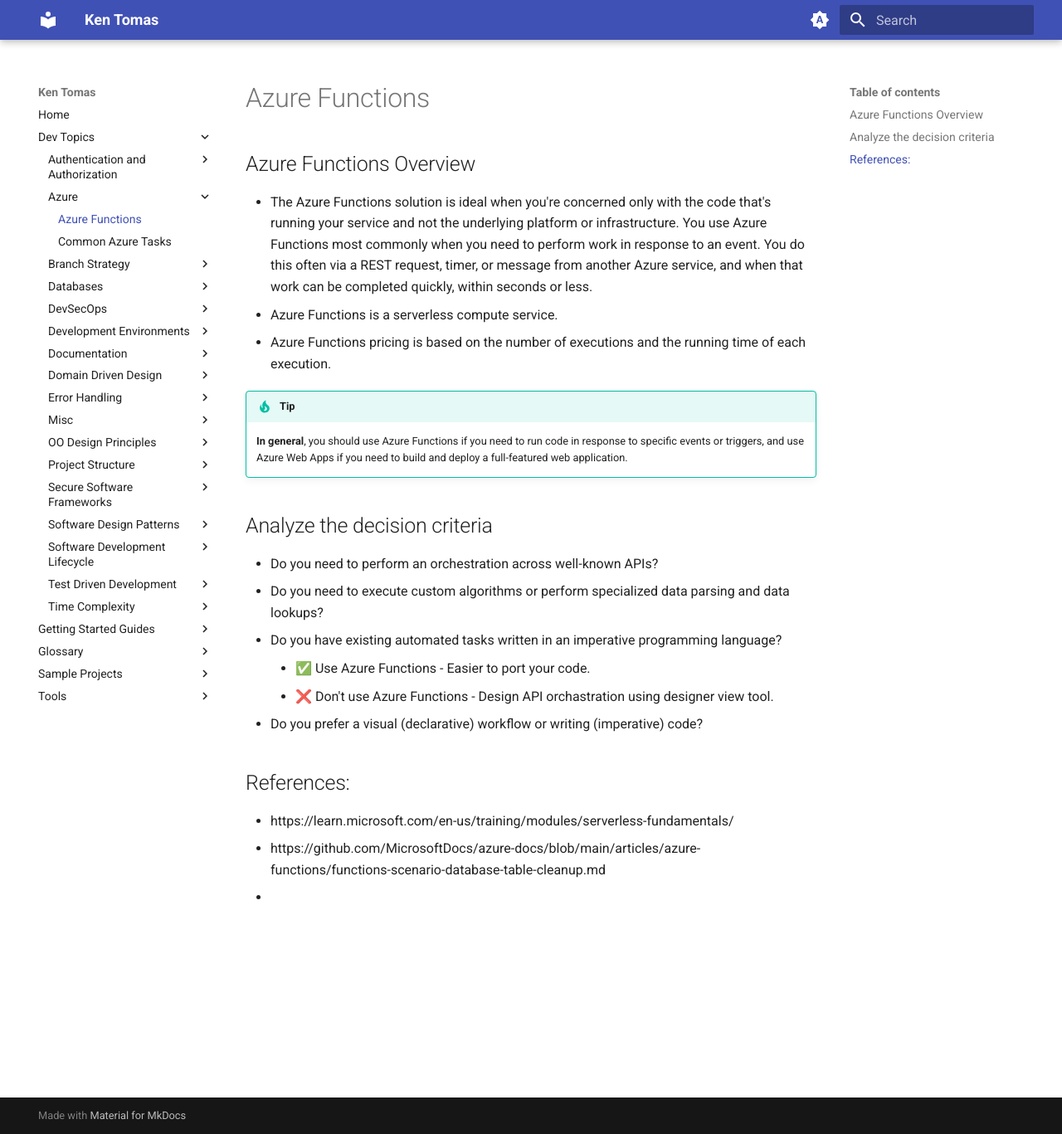
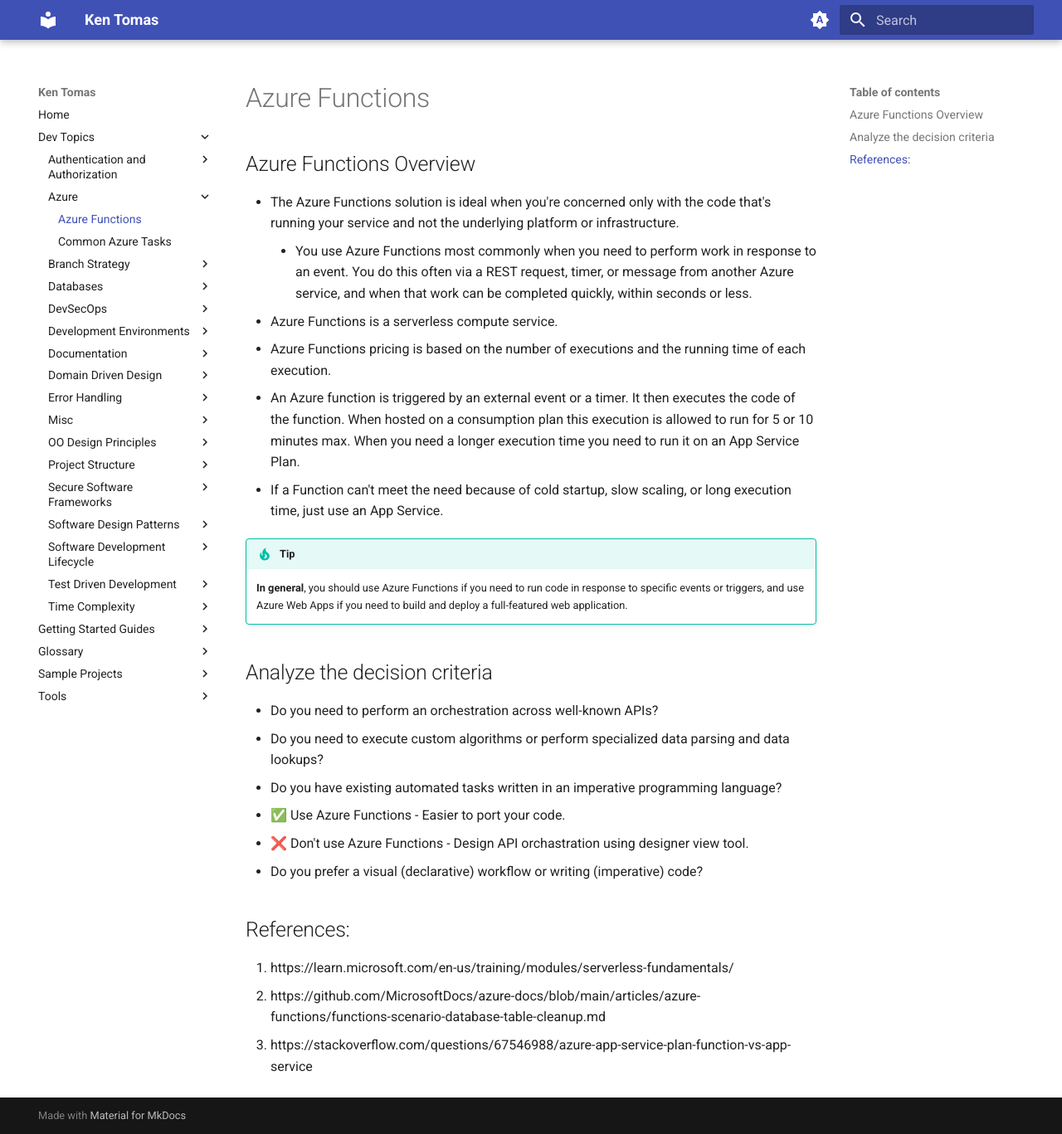
Before and after one commit to kentomas/kentomas.github.io, an MkDocs documentation site: the page built from docs/Dev Topics/Azure/Azure Functions.md, in a window 1280 px wide and 1367 px high. Shown: the whole window at 83% size. Built offline with MkDocs 1.6.1 and Material for MkDocs 9.7.7, drawn with Linux system fonts in a browser that asks for light colours.

Commit message:
- Added additional helpful info for Azure Functions.

```diff
--- a/docs/Dev Topics/Azure/Azure Functions.md
+++ b/docs/Dev Topics/Azure/Azure Functions.md
@@ -2,9 +2,12 @@
 
 ## Azure Functions Overview
 
-- The Azure Functions solution is ideal when you're concerned only with the code that's running your service and not the underlying platform or infrastructure. You use Azure Functions most commonly when you need to perform work in response to an event. You do this often via a REST request, timer, or message from another Azure service, and when that work can be completed quickly, within seconds or less.
+- The Azure Functions solution is ideal when you're concerned only with the code that's running your service and not the underlying platform or infrastructure.
+    - You use Azure Functions most commonly when you need to perform work in response to an event. You do this often via a REST request, timer, or message from another Azure service, and when that work can be completed quickly, within seconds or less.
 - Azure Functions is a serverless compute service.
 - Azure Functions pricing is based on the number of executions and the running time of each execution.
+- An Azure function is triggered by an external event or a timer. It then executes the code of the function. When hosted on a consumption plan this execution is allowed to run for 5 or 10 minutes max. When you need a longer execution time you need to run it on an App Service Plan.
+- If a Function can't meet the need because of cold startup, slow scaling, or long execution time, just use an App Service.
 
 !!! tip
 
```
Also changed, not shown: other parts of docs/Dev Topics/Azure/Azure Functions.md (+5 -7 lines).
